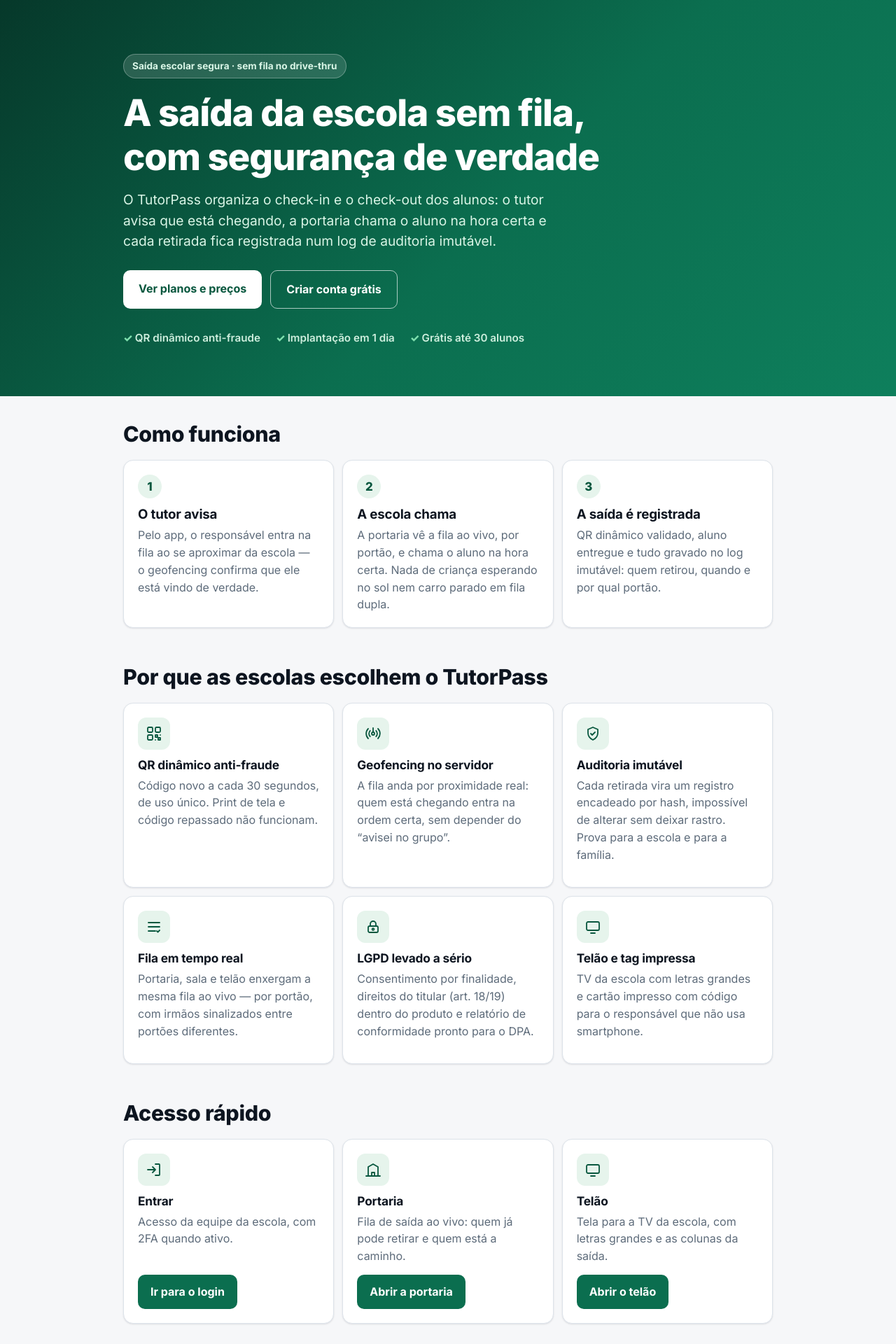
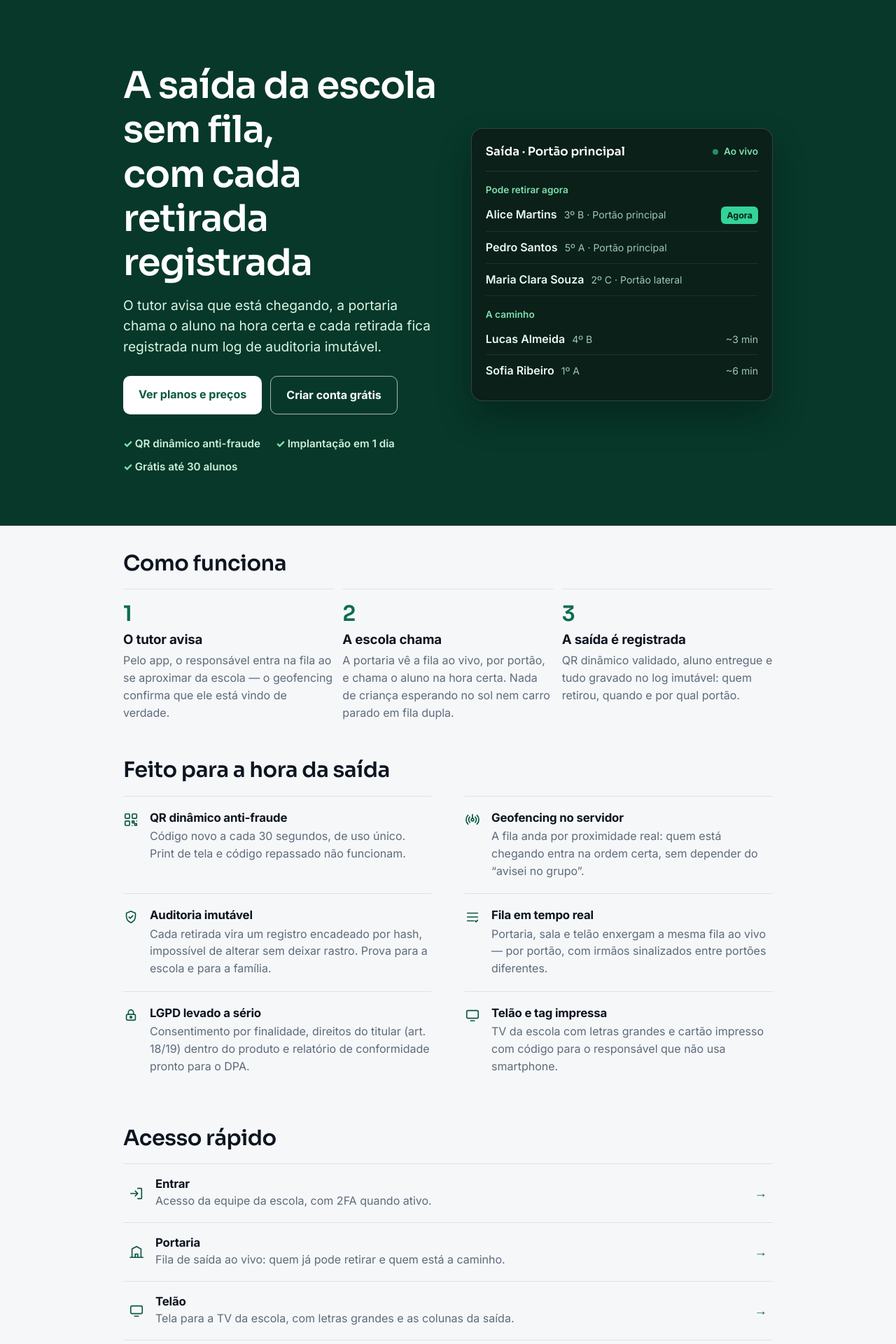
Before and after one commit to developergusta/tutorpass, a Next.js app in the folder apps/web/: page / in a window 1280 px wide. Shown: the part 60-1980 px from the top of the page at 70% size. Built offline with nearby package versions, Linux system fonts and the light colour scheme.

Commit message:
Unslop na home: hero com o painel da saída real, Sora nos títulos, fim das grades de cartões clones

```diff
--- a/apps/web/app/globals.css
+++ b/apps/web/app/globals.css
@@ -33,6 +33,10 @@ body {
 }
 
 h1, h2, h3 { line-height: 1.2; letter-spacing: -0.01em; color: var(--ink); }
+/* Display nos títulos e na marca (unslop, passada de tipo): hierarquia por
+   tamanho e cor, peso no máximo 600, nada de Inter-em-tudo. */
+h1, h2 { font-family: var(--font-display), var(--font-inter), system-ui, sans-serif; font-weight: 600; letter-spacing: -0.015em; }
+.topbar .logo { font-family: var(--font-display), var(--font-inter), system-ui, sans-serif; }
 
 a { color: var(--brand); }
 
@@ -456,26 +460,30 @@ input:focus {
 
 /* Home — hero, seções, recursos (redesign UI/UX, ciclo UI 1) */
 .hero {
-  background: linear-gradient(135deg, #06382a 0%, #0b6e4f 55%, #0e7f5c 100%);
+  /* Verde profundo chapado (unslop, passada de cor): o gradiente de matiz
+     saiu; o momento rico do hero é o painel da saída, não o fundo. */
+  background: #07382a;
   color: #eafaf2;
   padding: 64px 0 56px;
+}
+.hero-grid { display: grid; gap: 36px; }
+@media (min-width: 960px) {
+  .hero-grid { grid-template-columns: 1.02fr 0.98fr; align-items: center; gap: 48px; }
 }
 .hero h1 {
   color: #fff;
   font-size: clamp(2rem, 5.2vw, 3.3rem);
-  font-weight: 800;
-  margin: 18px 0 14px;
+  font-weight: 600;
+  margin: 14px 0 14px;
   letter-spacing: -0.02em;
 }
 .hero-badge {
+  /* Era um pill com fundo e borda (chrome de template); virou uma linha
+     quieta acima do título. */
   display: inline-block;
-  background: rgba(255, 255, 255, 0.14);
-  border: 1px solid rgba(255, 255, 255, 0.28);
-  color: #d9f5e6;
-  font-size: 0.85rem;
-  font-weight: 700;
-  padding: 6px 12px;
-  border-radius: 999px;
+  color: #7fe0ae;
+  font-size: 0.95rem;
+  font-weight: 600;
 }
 .hero-sub {
   font-size: clamp(1.02rem, 2vw, 1.2rem);
@@ -510,10 +518,80 @@ input:focus {
 }
 .hero-proof li::before { content: "✓ "; font-weight: 800; color: #7fe0ae; }
 
+/* O momento do hero (unslop): o produto de verdade — um painel da saída
+   como o telão mostra, com nomes plausíveis — em vez de blob abstrato. */
+.hero-board {
+  background: #0a2019;
+  border: 1px solid rgba(255, 255, 255, 0.16);
+  border-radius: 16px;
+  padding: 20px;
+  box-shadow: 0 24px 48px rgba(0, 0, 0, 0.28);
+}
+.hb-head {
+  display: flex;
+  align-items: center;
+  justify-content: space-between;
+  gap: 12px;
+  padding-bottom: 14px;
+  border-bottom: 1px solid rgba(255, 255, 255, 0.12);
+}
+.hb-title {
+  font-family: var(--font-display), var(--font-inter), system-ui, sans-serif;
+  font-weight: 600;
+  font-size: 1.05rem;
+  color: #fff;
+}
+.hb-live {
+  display: inline-flex;
+  align-items: center;
+  gap: 8px;
+  font-size: 0.85rem;
+  font-weight: 600;
+  color: #7fe0ae;
+  white-space: nowrap;
+}
+.hb-dot {
+  width: 8px;
+  height: 8px;
+  border-radius: 50%;
+  background: #34d399;
+  animation: hb-pulse 1.6s ease-in-out infinite;
+}
+@keyframes hb-pulse { 0%, 100% { opacity: 1; } 50% { opacity: 0.35; } }
+@media (prefers-reduced-motion: reduce) { .hb-dot { animation: none; } }
+.hb-label { margin: 16px 0 2px; font-size: 0.85rem; font-weight: 600; color: #7fe0ae; }
+.hb-row {
+  display: flex;
+  align-items: baseline;
+  gap: 10px;
+  padding: 10px 0;
+  border-bottom: 1px solid rgba(255, 255, 255, 0.08);
+}
+.hb-row:last-child { border-bottom: none; }
+.hb-name { color: #eafaf2; font-weight: 600; }
+.hb-meta { color: #9fc9b4; font-size: 0.88rem; }
+.hb-tag {
+  margin-left: auto;
+  font-size: 0.78rem;
+  font-weight: 700;
+  color: #06231a;
+  background: #34d399;
+  border-radius: 6px;
+  padding: 3px 8px;
+  white-space: nowrap;
+}
+.hb-eta {
+  margin-left: auto;
+  color: #9fc9b4;
+  font-size: 0.88rem;
+  font-variant-numeric: tabular-nums;
+  white-space: nowrap;
+}
+
 .section { padding-top: 28px; }
 .section-title {
   font-size: clamp(1.4rem, 3vw, 1.9rem);
-  font-weight: 800;
+  font-weight: 600;
   margin: 8px 0 18px;
 }
 
@@ -525,20 +603,26 @@ input:focus {
 @media (min-width: 640px) {
   .steps { grid-template-columns: repeat(3, 1fr); }
 }
-.step { margin-bottom: 0; }
-.step h3 { margin: 12px 0 6px; }
+/* Passos em formato editorial (unslop): sem cartão clone — divisor fino
+   em cima e numeral grande na fonte de display. */
+.step {
+  margin-bottom: 0;
+  background: transparent;
+  border: none;
+  border-top: 1px solid var(--border);
+  border-radius: 0;
+  box-shadow: none;
+  padding: 20px 0 0;
+}
+.step h3 { margin: 10px 0 6px; }
 .step p { margin: 0; }
 .step-n {
-  display: inline-flex;
-  align-items: center;
-  justify-content: center;
-  width: 34px;
-  height: 34px;
-  border-radius: 50%;
-  background: var(--brand-tint);
-  color: var(--brand-dark);
-  font-weight: 800;
-  font-size: 1.05rem;
+  display: block;
+  font-family: var(--font-display), var(--font-inter), system-ui, sans-serif;
+  color: var(--brand);
+  font-weight: 600;
+  font-size: 1.9rem;
+  line-height: 1;
 }
 
 .features {
@@ -574,9 +658,46 @@ input:focus {
 }
 .icon-chip svg { width: 24px; height: 24px; }
 
+/* Recursos em lista editorial (unslop): a grade de cartões clones com
+   ícone em bolinha saiu — linhas com divisor fino e ícone discreto. */
+.feature-list { display: grid; grid-template-columns: 1fr; }
+@media (min-width: 900px) {
+  .feature-list { grid-template-columns: 1fr 1fr; column-gap: 48px; }
+}
+.feature-row {
+  display: flex;
+  gap: 16px;
+  padding: 20px 0;
+  border-top: 1px solid var(--border);
+}
+.feature-row .f-icon { flex: 0 0 auto; color: var(--brand-dark); margin-top: 2px; }
+.feature-row .f-icon svg { width: 22px; height: 22px; display: block; }
+.feature-row h3 { margin: 0 0 4px; font-size: 1.05rem; }
+.feature-row p { margin: 0; }
+
+/* Acesso rápido como lista de links (navegação, não conteúdo): linhas com
+   divisor, seta à direita, fundo sutil no hover. */
+.quick-links { border-top: 1px solid var(--border); }
+.quick-link {
+  display: flex;
+  align-items: center;
+  gap: 16px;
+  padding: 18px 8px;
+  border-bottom: 1px solid var(--border);
+  text-decoration: none;
+  color: var(--ink);
+}
+.quick-link:hover { background: var(--brand-tint); }
+.quick-link .q-icon { display: inline-flex; color: var(--brand-dark); }
+.quick-link .q-icon svg { width: 22px; height: 22px; }
+.quick-link h3 { margin: 0; font-size: 1.05rem; }
+.quick-link p { margin: 2px 0 0; }
+.quick-link .q-arrow { margin-left: auto; color: var(--brand); font-weight: 600; font-size: 1.15rem; }
+
 .cta-band {
-  background: linear-gradient(135deg, #e9f7ef, #f4fbf7);
-  border: 1px solid #cdeedd;
+  /* Chapado (unslop, passada de cor): sem gradiente decorativo. */
+  background: #eef7f1;
+  border: 1px solid #d3e7da;
   border-radius: 18px;
   padding: 34px 26px;
   text-align: center;
--- a/apps/web/app/layout.tsx
+++ b/apps/web/app/layout.tsx
@@ -1,11 +1,19 @@
 import type { Metadata } from 'next';
-import { Inter } from 'next/font/google';
+import { Inter, Sora } from 'next/font/google';
 import Link from 'next/link';
 import Script from 'next/script';
 import type { ReactNode } from 'react';
 import './globals.css';
 
 const inter = Inter({ subsets: ['latin'], variable: '--font-inter', display: 'swap' });
+// Fonte de display (títulos e marca) — passada anti-genérica/unslop de
+// 17/11/2026: Inter em tudo era o sinal nº 1 de "template de IA".
+const sora = Sora({
+  subsets: ['latin'],
+  variable: '--font-display',
+  display: 'swap',
+  weight: ['500', '600', '700'],
+});
 
 export const metadata: Metadata = {
   title: 'TutorPass — saída escolar segura',
@@ -32,7 +40,7 @@ function LogoMark() {
 
 export default function RootLayout({ children }: { children: ReactNode }) {
   return (
-    <html lang="pt-BR" className={inter.variable}>
+    <html lang="pt-BR" className={`${inter.variable} ${sora.variable}`}>
       <body>
         {/* Umami (analytics próprio, sem cookies — kit essencial 17/11/2026).
             URL/id da era do IP; com domínio próprio, trocar p/ o subdomínio
--- a/apps/web/app/page.tsx
+++ b/apps/web/app/page.tsx
@@ -128,21 +128,32 @@ const steps = [
   },
 ];
 
+// O painel do hero é o produto de verdade (como o telão mostra a saída),
+// com nomes plausíveis — passada "visuals" da unslop: nada de blob abstrato.
+const boardReady = [
+  { name: 'Alice Martins', meta: '3º B · Portão principal', now: true },
+  { name: 'Pedro Santos', meta: '5º A · Portão principal', now: false },
+  { name: 'Maria Clara Souza', meta: '2º C · Portão lateral', now: false },
+];
+const boardComing = [
+  { name: 'Lucas Almeida', meta: '4º B', eta: '~3 min' },
+  { name: 'Sofia Ribeiro', meta: '1º A', eta: '~6 min' },
+];
+
 export default function HomePage() {
   return (
     <main>
       <section className="hero">
-        <div className="container">
-          <span className="hero-badge">Saída escolar segura · sem fila no drive-thru</span>
+        <div className="container hero-grid">
+          <div>
             <h1>
               A saída da escola sem fila,
               <br />
-            com segurança de verdade
+              com cada retirada registrada
             </h1>
             <p className="hero-sub">
-            O TutorPass organiza o check-in e o check-out dos alunos: o tutor avisa que está
-            chegando, a portaria chama o aluno na hora certa e cada retirada fica registrada
-            num log de auditoria imutável.
+              O tutor avisa que está chegando, a portaria chama o aluno na hora certa e
+              cada retirada fica registrada num log de auditoria imutável.
             </p>
             <div className="hero-ctas">
               <Link className="btn btn-hero" href="/planos">
@@ -157,6 +168,32 @@ export default function HomePage() {
               <li>Implantação em 1 dia</li>
               <li>Grátis até 30 alunos</li>
             </ul>
+          </div>
+          <div className="hero-board" aria-hidden="true">
+            <div className="hb-head">
+              <span className="hb-title">Saída · Portão principal</span>
+              <span className="hb-live">
+                <span className="hb-dot" />
+                Ao vivo
+              </span>
+            </div>
+            <p className="hb-label">Pode retirar agora</p>
+            {boardReady.map((r) => (
+              <div className="hb-row" key={r.name}>
+                <span className="hb-name">{r.name}</span>
+                <span className="hb-meta">{r.meta}</span>
+                {r.now ? <span className="hb-tag">Agora</span> : null}
+              </div>
+            ))}
+            <p className="hb-label">A caminho</p>
+            {boardComing.map((r) => (
+              <div className="hb-row" key={r.name}>
+                <span className="hb-name">{r.name}</span>
+                <span className="hb-meta">{r.meta}</span>
+                <span className="hb-eta">{r.eta}</span>
+              </div>
+            ))}
+          </div>
         </div>
       </section>
 
@@ -174,13 +211,15 @@ export default function HomePage() {
       </section>
 
       <section className="container section">
-        <h2 className="section-title">Por que as escolas escolhem o TutorPass</h2>
-        <div className="features">
+        <h2 className="section-title">Feito para a hora da saída</h2>
+        <div className="feature-list">
           {features.map((f) => (
-            <div className="card feature" key={f.title}>
-              <span className="icon-chip">{f.icon}</span>
+            <div className="feature-row" key={f.title}>
+              <span className="f-icon">{f.icon}</span>
+              <div>
                 <h3>{f.title}</h3>
                 <p className="muted">{f.text}</p>
+              </div>
             </div>
           ))}
         </div>
@@ -188,32 +227,38 @@ export default function HomePage() {
 
       <section className="container section">
         <h2 className="section-title">Acesso rápido</h2>
-        <div className="features">
-          <div className="card feature">
-            <span className="icon-chip">{iconLogin}</span>
+        <nav className="quick-links">
+          <Link className="quick-link" href="/login">
+            <span className="q-icon">{iconLogin}</span>
+            <span>
               <h3>Entrar</h3>
               <p className="muted">Acesso da equipe da escola, com 2FA quando ativo.</p>
-            <Link className="btn" href="/login">
-              Ir para o login
+            </span>
+            <span className="q-arrow" aria-hidden="true">
+              →
+            </span>
           </Link>
-          </div>
-          <div className="card feature">
-            <span className="icon-chip">{iconGate}</span>
+          <Link className="quick-link" href="/portaria">
+            <span className="q-icon">{iconGate}</span>
+            <span>
               <h3>Portaria</h3>
               <p className="muted">Fila de saída ao vivo: quem já pode retirar e quem está a caminho.</p>
-            <Link className="btn" href="/portaria">
-              Abrir a portaria
+            </span>
+            <span className="q-arrow" aria-hidden="true">
+              →
+            </span>
           </Link>
-          </div>
-          <div className="card feature">
-            <span className="icon-chip">{iconTv}</span>
+          <Link className="quick-link" href="/telao">
+            <span className="q-icon">{iconTv}</span>
+            <span>
               <h3>Telão</h3>
               <p className="muted">Tela para a TV da escola, com letras grandes e as colunas da saída.</p>
-            <Link className="btn" href="/telao">
-              Abrir o telão
+            </span>
+            <span className="q-arrow" aria-hidden="true">
+              →
+            </span>
           </Link>
-          </div>
-        </div>
+        </nav>
       </section>
 
       <section className="container section">
```
Also changed, not shown: 1 other file (tests, documents, lock files or other folders). Lines whose indentation alone changed are shown as unchanged.
